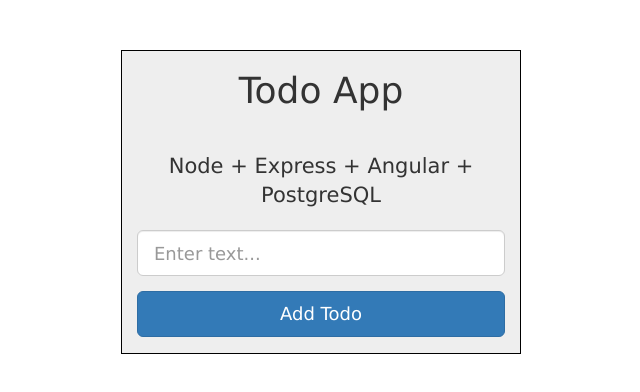
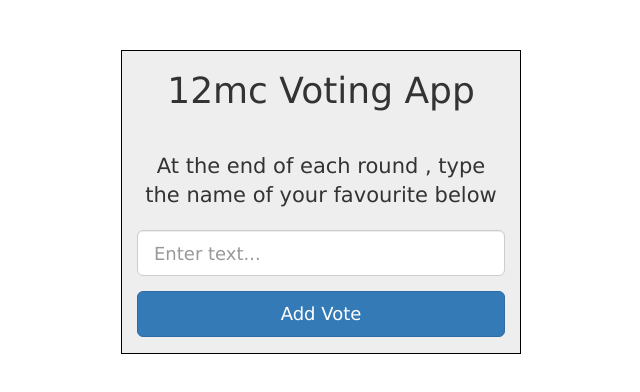
Before and after one commit to mrRainmaker/votin12mc, a website: page client/views/index.html in a window 1280 px wide. Shown: the whole page, without its empty margins (319-959 px from the left). Drawn offline with nearby package versions, Linux system fonts and the light colour scheme; files that its build step writes are made by us from their sources; no server answers.

Commit message:
Update index.html

```diff
--- a/client/views/index.html
+++ b/client/views/index.html
@@ -1,7 +1,7 @@
 <!DOCTYPE html>
 <html ng-app="nodeTodo">
   <head>
-    <title>Todo App - with Node + Express + Angular + PostgreSQL</title>
+    <title>Welcome to the 12mc!</title>
     <meta name="viewport" content="width=device-width, initial-scale=1.0">
     <!-- styles -->
     <link href="https://netdna.bootstrapcdn.com/bootstrap/3.3.1/css/bootstrap.min.css" rel="stylesheet" media="screen">
@@ -12,9 +12,9 @@
     <div class="container">
 
       <div class="header">
-        <h1>Todo App</h1>
+        <h1>12mc Voting App</h1>
         <hr>
-        <h1 class="lead">Node + Express + Angular + PostgreSQL</h1>
+        <h1 class="lead">At the end of each round , type the name of your favourite below</h1>
       </div>
 
       <div class="todo-form">
@@ -22,7 +22,7 @@
           <div class="form-group">
             <input type="text" class="form-control input-lg" placeholder="Enter text..." ng-model="formData.text">
           </div>
-          <button type="submit" class="btn btn-primary btn-lg btn-block" ng-click="createTodo()">Add Todo</button>
+          <button type="submit" class="btn btn-primary btn-lg btn-block" ng-click="createTodo()">Add Vote</button>
         </form>
       </div>
 
```
